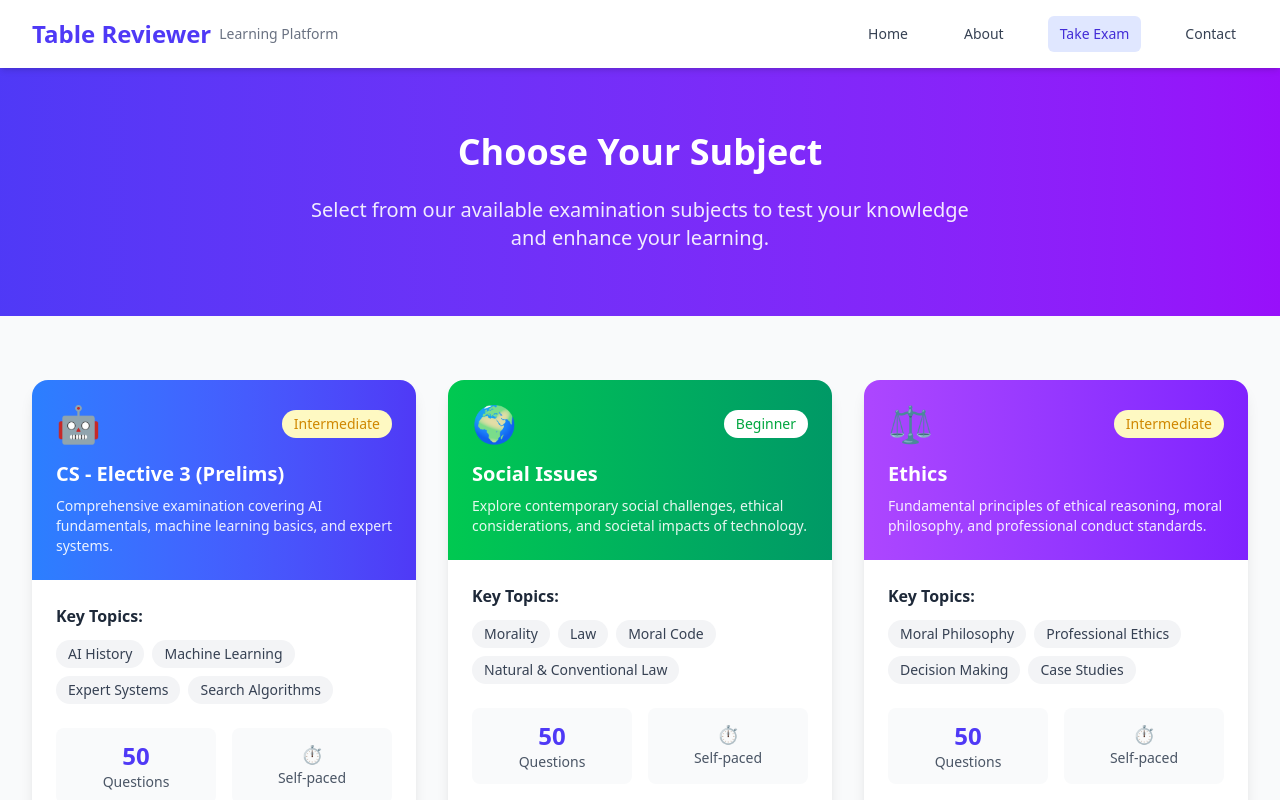
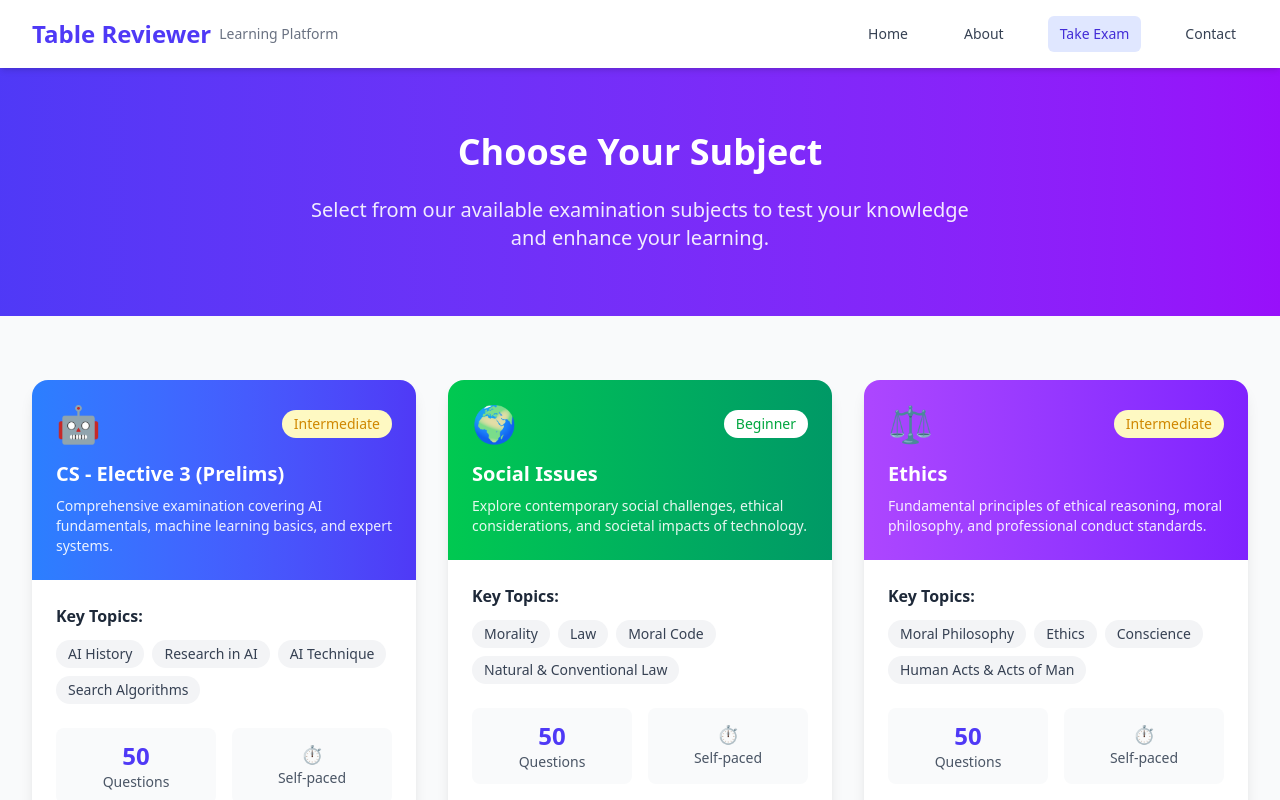
Before and after one commit to auxghlann/table_reviewer, a React (Vite) app: page /exam in a window 1280 px wide. Both pictures are taken after a click on the button "Take Exam". Shown: the top 800 px of the page. Built offline with nearby package versions, Linux system fonts and the light colour scheme.

Commit message:
updated: topics keyword

```diff
--- a/src/pages/SubjectSelection.jsx
+++ b/src/pages/SubjectSelection.jsx
@@ -6,7 +6,7 @@ export default function SubjectSelection({ setCurrentPage, setSelectedSubject })
       id: "cs-elective-3",
       title: "CS - Elective 3 (Prelims)",
       description: "Comprehensive examination covering AI fundamentals, machine learning basics, and expert systems.",
-      topics: ["AI History", "Machine Learning", "Expert Systems", "Search Algorithms"],
+      topics: ["AI History", "Research in AI", "AI Technique", "Search Algorithms"],
       questions: 50,
       duration: "Self-paced",
       difficulty: "Intermediate",
@@ -30,7 +30,7 @@ export default function SubjectSelection({ setCurrentPage, setSelectedSubject })
       id: "ethics",
       title: "Ethics",
       description: "Fundamental principles of ethical reasoning, moral philosophy, and professional conduct standards.",
-      topics: ["Moral Philosophy", "Professional Ethics", "Decision Making", "Case Studies"],
+      topics: ["Moral Philosophy", "Ethics", "Conscience", "Human Acts & Acts of Man"],
       questions: 50,
       duration: "Self-paced",
       difficulty: "Intermediate",
```
